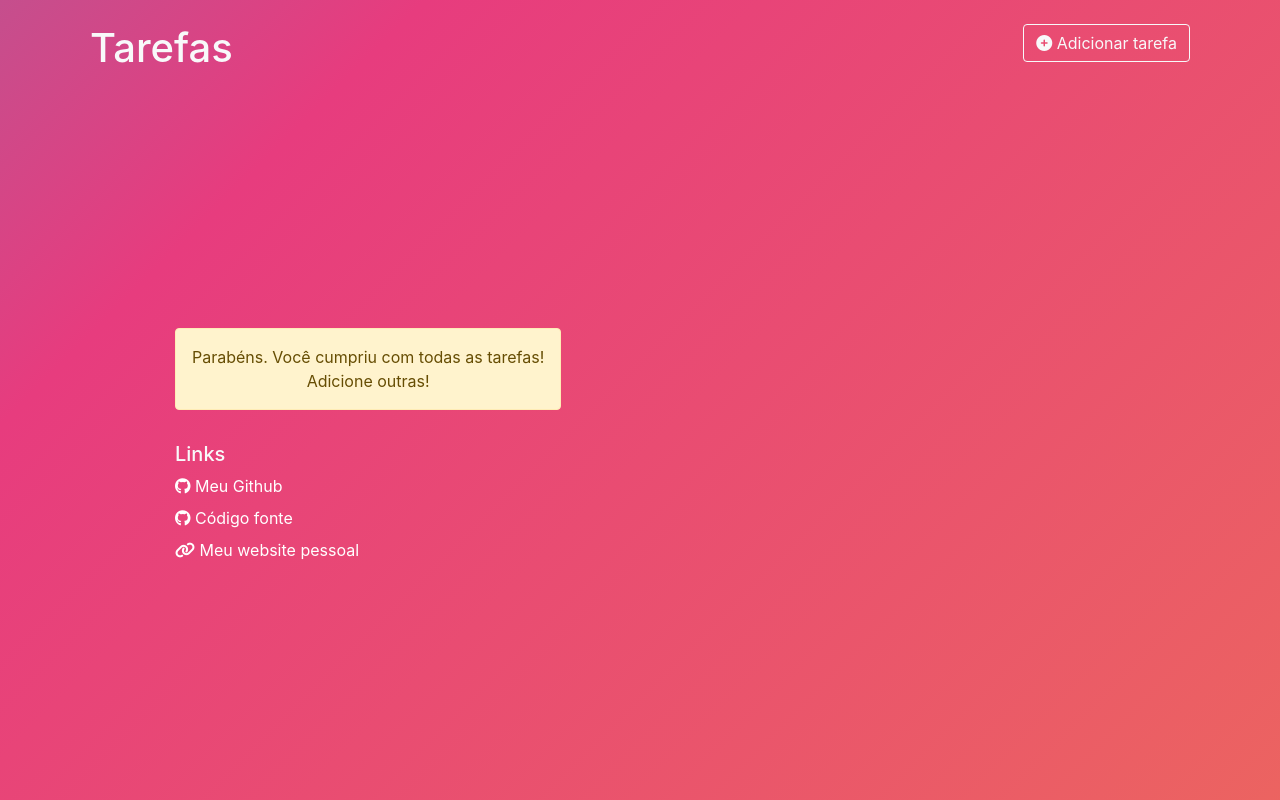
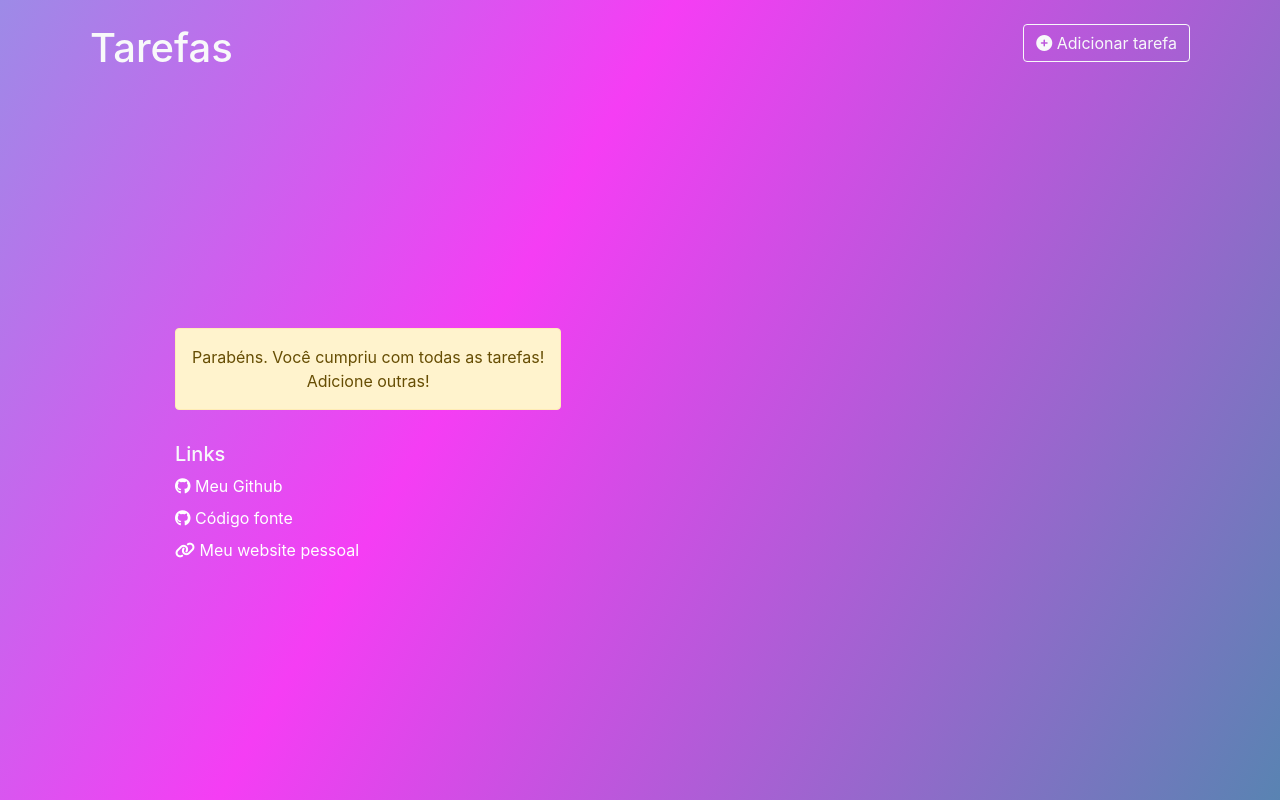
Before and after one commit to fortmea/a-fazer, a React (Create React App) app in the folder a fazer/: page / in a window 1280 px wide. Built offline with nearby package versions, Linux system fonts and the light colour scheme; no server answers.

Commit message:
mudança no background

```diff
--- a/a fazer/src/App.css
+++ b/a fazer/src/App.css
@@ -1,5 +1,5 @@
 body {
-	background: linear-gradient(-45deg, #ee7752, #e73c7e, #23a6d5, #23d5ab);
+	background: linear-gradient(-60deg, #08A890, #F53DF4, #24F5D5, #F5C30C, #A88811);
 	background-size: 400% 400%;
 	animation: gradient 15s ease infinite;
 }
```
